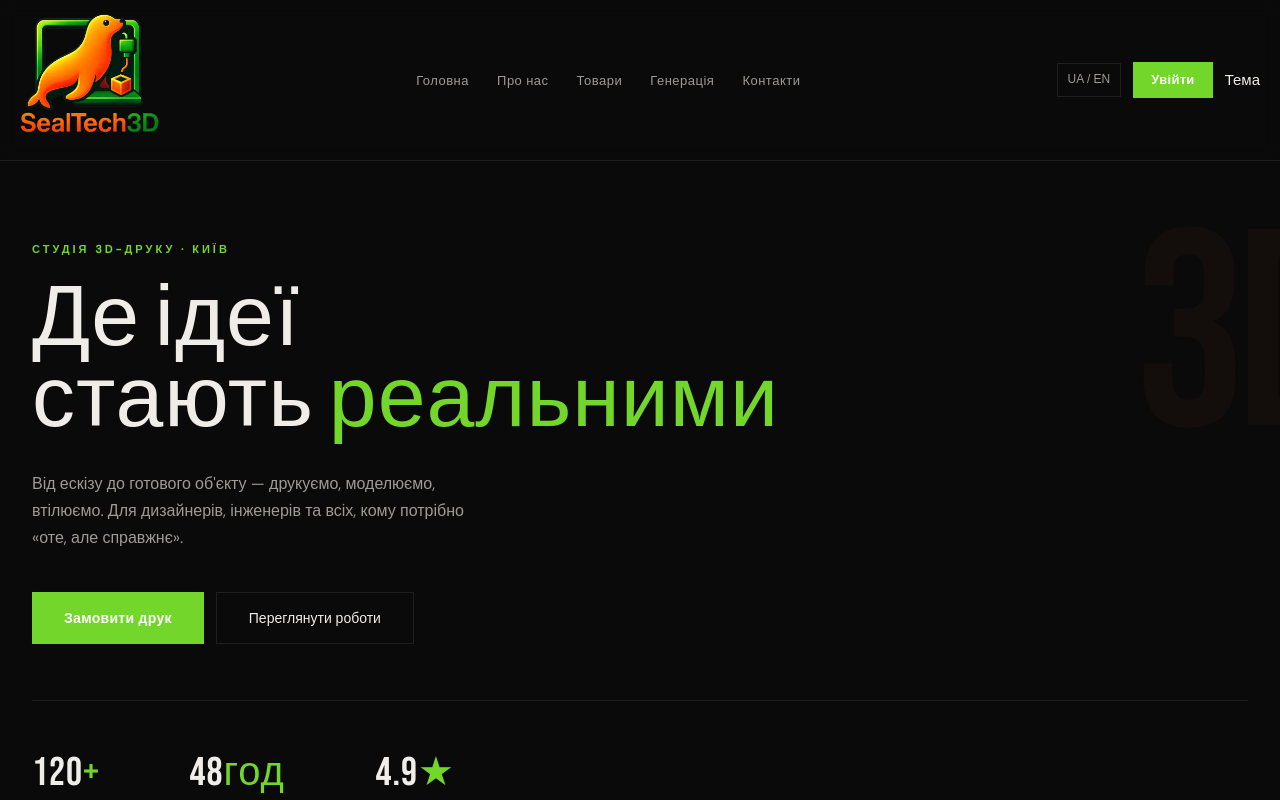
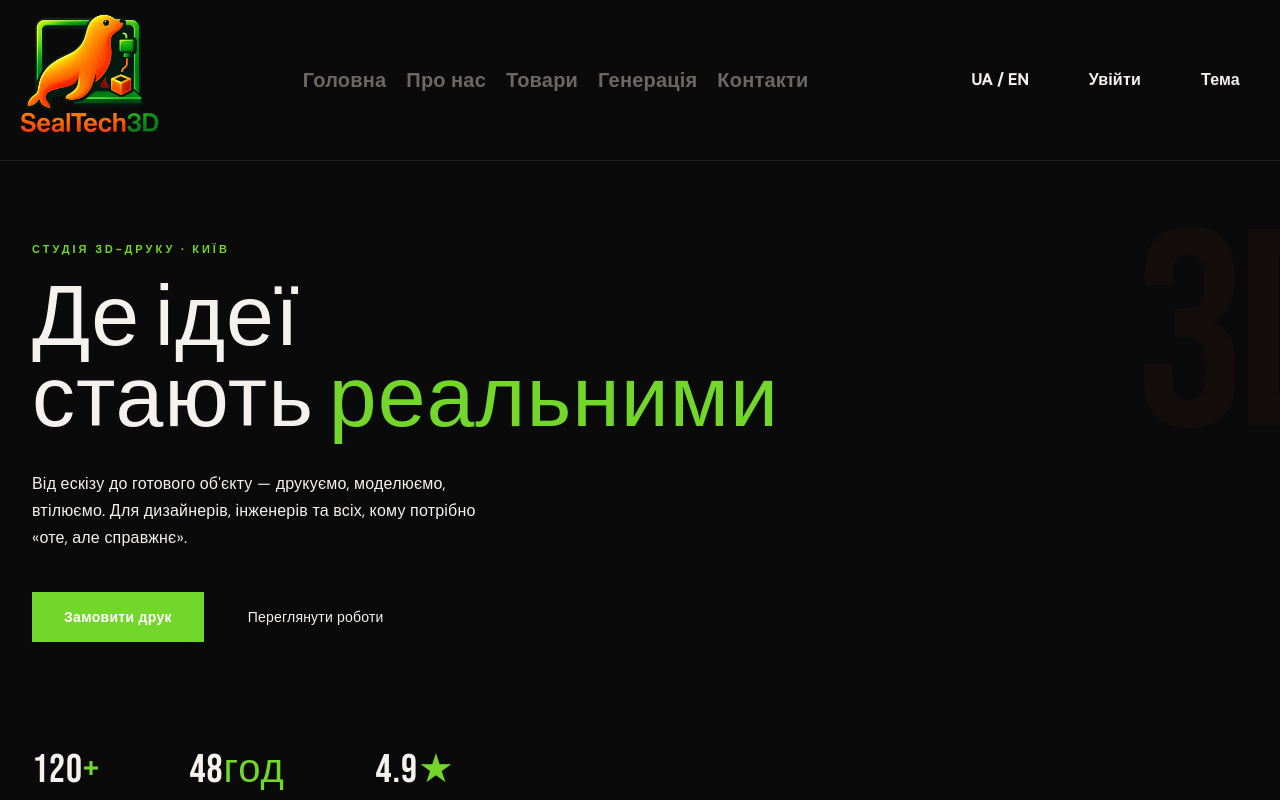
Before and after one commit to Mortiarion/seal-tech-3d-panda-dev, a SvelteKit app in the folder fe/: page / in a window 1280 px wide. Shown: the top 800 px of the page. Built offline with nearby package versions, Linux system fonts and the light colour scheme.

Commit message:
1. добавлена секція хедера приведено до толку. хоча ще тре буде над темою мовою і реєстрацією подумати

```diff
--- a/fe/src/lib/components/landing/SectionHeader.svelte
+++ b/fe/src/lib/components/landing/SectionHeader.svelte
@@ -1,8 +1,7 @@
 <header>
-	<div class="container mx-auto px-5">
+	<div class="container">
 		<nav>
-			<!-- <div class="logo">SEAL<span>TECH</span>3D</div> -->
-			<a href="/" class="logo">
+			<a href="#" class="logo">
 				<img src="/logo.png" width="140" loading="lazy" alt="SealTech3D Logo" />
 			</a>
 
@@ -14,10 +13,10 @@
 				<li><a href="#">Контакти</a></li>
 			</ul>
 
-			<div class="nav-right">
-				<button class="lang">UA / EN</button>
-				<button class="btn-nav">Увійти</button>
-				<button class="btn-theme">Тема</button>
+			<div class="nav-right gap-5">
+				<button class="btn language">UA / EN</button>
+				<button class="btn registration">Увійти</button>
+				<button class="btn theme">Тема</button>
 			</div>
 		</nav>
 	</div>
@@ -28,12 +27,12 @@
 		position: sticky;
 		top: 0;
 		z-index: 10;
-		background: rgba(10, 10, 11, 0.7);
-		backdrop-filter: blur(8px);
+		background: var(--header-bg-transparent);
+		backdrop-filter: var(--backdrop-filter);
 
 		&::after {
 			content: '';
-			border-bottom: 1px solid var(--border);
+			border-bottom: 1px solid var(--border-bottom-section);
 			width: 100%;
 			height: 1px;
 			display: flex;
@@ -44,57 +43,45 @@
 			align-items: center;
 			justify-content: space-between;
 			padding: 10px 0;
+
+			.nav-links {
+				display: flex;
+				gap: 1.25rem;
+				list-style: none;
+
+
+				& a {
+					color: var(--gray);
+					font-size: 1.25rem;
+					font-weight: 900;
+					letter-spacing: var(--letter-spacing-text);
+					transition: color 0.3s;
+
+					&:hover {
+						color: var(--white);
+					}
 				}
 			}
 
-    .logo {
-		font-family: 'Bebas Neue', sans-serif;
-		font-size: 22px;
-		letter-spacing: 2px;
-		color: var(--text);
-	}
-	.logo span {
-		color: var(--accent);
-	}
-	.nav-links {
-		display: flex;
-		gap: 28px;
-		list-style: none;
-	}
-	.nav-links a {
-		color: var(--text2);
-		text-decoration: none;
-		font-size: 13px;
-		font-weight: 500;
-		letter-spacing: 0.5px;
-		transition: color 0.2s;
-	}
-	.nav-links a:hover {
-		color: var(--text);
-	}
 			.nav-right {
 				display: flex;
 				align-items: center;
-		gap: 12px;
+				gap: 1.25rem;
+
+				.language {
+					/* background-color: var(--o); */
 				}
-	.btn-nav {
-		background: var(--accent);
-		color: #fff;
-		border: none;
-		padding: 8px 18px;
-		font-size: 13px;
-		font-weight: 600;
-		cursor: pointer;
-		font-family: 'Manrope', sans-serif;
-		letter-spacing: 0.3px;
+
+				.registration {
+					/* background-color: var(--accent); */
+					/* color: var(--black); */
+					/* border: 1px solid var(--accent); */
 				}
-	.lang {
-		background: none;
-		border: 1px solid var(--border);
-		color: var(--text2);
-		padding: 6px 10px;
-		font-size: 12px;
-		cursor: pointer;
-		font-family: 'Manrope', sans-serif;
+
+				.theme {
+					/* background-color: var(--red); */
+				}
+			}
+		}
 	}
 </style>
--- /dev/null
+++ b/fe/src/lib/components/landing/SectionHero.svelte
@@ -0,0 +1,131 @@
+<section class="hero">
+	<div class="hero-bg">3D</div>
+	<p class="hero-label">Студія 3D-друку · Київ</p>
+	<h1>Де ідеї<br />стають <em>реальними</em></h1>
+	<p class="hero-sub">
+		Від ескізу до готового об'єкту — друкуємо, моделюємо, втілюємо. Для дизайнерів, інженерів та
+		всіх, кому потрібно «оте, але справжнє».
+	</p>
+	<div class="hero-cta">
+		<button class="btn-primary">Замовити друк</button>
+		<button class="btn-outline">Переглянути роботи</button>
+	</div>
+	<div class="hero-stats">
+		<div>
+			<div class="stat-num">120<span>+</span></div>
+			<div class="stat-label">Виконаних проєктів</div>
+		</div>
+		<div>
+			<div class="stat-num">48<span>год</span></div>
+			<div class="stat-label">Середній час виконання</div>
+		</div>
+		<div>
+			<div class="stat-num">4.9<span>★</span></div>
+			<div class="stat-label">Середня оцінка клієнтів</div>
+		</div>
+	</div>
+</section>
+
+<style lang='postcss'>
+/* HERO */
+	.hero {
+		padding: 80px 32px 64px;
+		position: relative;
+		overflow: hidden;
+		border-bottom: 1px solid var(--border);
+	}
+	.hero-label {
+		font-size: 11px;
+		letter-spacing: 3px;
+		color: var(--accent);
+		font-weight: 600;
+		margin-bottom: 20px;
+		text-transform: uppercase;
+	}
+	.hero h1 {
+		font-family: 'Bebas Neue', sans-serif;
+		font-size: 86px;
+		line-height: 0.95;
+		letter-spacing: 1px;
+		margin-bottom: 28px;
+	}
+	.hero h1 em {
+		font-style: normal;
+		color: var(--accent);
+	}
+	.hero-sub {
+		color: var(--text2);
+		font-size: 16px;
+		max-width: 460px;
+		line-height: 1.7;
+		margin-bottom: 40px;
+	}
+	.hero-cta {
+		display: flex;
+		gap: 12px;
+		flex-wrap: wrap;
+	}
+	.btn-primary {
+		background: var(--accent);
+		color: #fff;
+		border: none;
+		padding: 14px 32px;
+		font-size: 14px;
+		font-weight: 600;
+		cursor: pointer;
+		font-family: 'Manrope', sans-serif;
+		letter-spacing: 0.3px;
+		transition: background 0.2s;
+	}
+	.btn-primary:hover {
+		background: var(--accent2);
+	}
+	.btn-outline {
+		background: none;
+		color: var(--text);
+		border: 1px solid var(--border);
+		padding: 14px 32px;
+		font-size: 14px;
+		font-weight: 500;
+		cursor: pointer;
+		font-family: 'Manrope', sans-serif;
+		transition: border-color 0.2s;
+	}
+	.btn-outline:hover {
+		border-color: rgba(255, 255, 255, 0.25);
+	}
+	.hero-stats {
+		display: flex;
+		gap: 40px;
+		margin-top: 56px;
+		padding-top: 40px;
+		border-top: 1px solid var(--border);
+	}
+	.stat-num {
+		font-family: 'Bebas Neue', sans-serif;
+		font-size: 40px;
+		letter-spacing: 1px;
+		color: var(--text);
+	}
+	.stat-num span {
+		color: var(--accent);
+	}
+	.stat-label {
+		font-size: 12px;
+		color: var(--text3);
+		letter-spacing: 0.5px;
+		margin-top: 2px;
+	}
+	.hero-bg {
+		position: absolute;
+		right: -60px;
+		top: 40px;
+		font-family: 'Bebas Neue', sans-serif;
+		font-size: 280px;
+		color: rgba(232, 80, 10, 0.04);
+		letter-spacing: -10px;
+		line-height: 1;
+		pointer-events: none;
+		user-select: none;
+	}
+</style>
--- a/fe/src/routes/+page.svelte
+++ b/fe/src/routes/+page.svelte
@@ -1,5 +1,7 @@
 <script lang='ts'>
 	import SectionHeader from '$lib/components/landing/SectionHeader.svelte';
+	import SectionHero from '$lib/components/landing/SectionHero.svelte';
+
 </script>
 
 <svelte:head>
@@ -10,33 +12,7 @@
 	<SectionHeader />
 
 	<main>
-		<section class="hero">
-			<div class="hero-bg">3D</div>
-			<p class="hero-label">Студія 3D-друку · Київ</p>
-			<h1>Де ідеї<br />стають <em>реальними</em></h1>
-			<p class="hero-sub">
-				Від ескізу до готового об'єкту — друкуємо, моделюємо, втілюємо. Для дизайнерів,
-				інженерів та всіх, кому потрібно «оте, але справжнє».
-			</p>
-			<div class="hero-cta">
-				<button class="btn-primary">Замовити друк</button>
-				<button class="btn-outline">Переглянути роботи</button>
-			</div>
-			<div class="hero-stats">
-				<div>
-					<div class="stat-num">120<span>+</span></div>
-					<div class="stat-label">Виконаних проєктів</div>
-				</div>
-				<div>
-					<div class="stat-num">48<span>год</span></div>
-					<div class="stat-label">Середній час виконання</div>
-				</div>
-				<div>
-					<div class="stat-num">4.9<span>★</span></div>
-					<div class="stat-label">Середня оцінка клієнтів</div>
-				</div>
-			</div>
-		</section>
+		<SectionHero />
 
 		<section class="section">
 			<p class="section-label">Проблема і рішення</p>
@@ -208,107 +184,7 @@
 
 
 
-	/* HERO */
-	.hero {
-		padding: 80px 32px 64px;
-		position: relative;
-		overflow: hidden;
-		border-bottom: 1px solid var(--border);
-	}
-	.hero-label {
-		font-size: 11px;
-		letter-spacing: 3px;
-		color: var(--accent);
-		font-weight: 600;
-		margin-bottom: 20px;
-		text-transform: uppercase;
-	}
-	.hero h1 {
-		font-family: 'Bebas Neue', sans-serif;
-		font-size: 86px;
-		line-height: 0.95;
-		letter-spacing: 1px;
-		margin-bottom: 28px;
-	}
-	.hero h1 em {
-		font-style: normal;
-		color: var(--accent);
-	}
-	.hero-sub {
-		color: var(--text2);
-		font-size: 16px;
-		max-width: 460px;
-		line-height: 1.7;
-		margin-bottom: 40px;
-	}
-	.hero-cta {
-		display: flex;
-		gap: 12px;
-		flex-wrap: wrap;
-	}
-	.btn-primary {
-		background: var(--accent);
-		color: #fff;
-		border: none;
-		padding: 14px 32px;
-		font-size: 14px;
-		font-weight: 600;
-		cursor: pointer;
-		font-family: 'Manrope', sans-serif;
-		letter-spacing: 0.3px;
-		transition: background 0.2s;
-	}
-	.btn-primary:hover {
-		background: var(--accent2);
-	}
-	.btn-outline {
-		background: none;
-		color: var(--text);
-		border: 1px solid var(--border);
-		padding: 14px 32px;
-		font-size: 14px;
-		font-weight: 500;
-		cursor: pointer;
-		font-family: 'Manrope', sans-serif;
-		transition: border-color 0.2s;
-	}
-	.btn-outline:hover {
-		border-color: rgba(255, 255, 255, 0.25);
-	}
-	.hero-stats {
-		display: flex;
-		gap: 40px;
-		margin-top: 56px;
-		padding-top: 40px;
-		border-top: 1px solid var(--border);
-	}
-	.stat-num {
-		font-family: 'Bebas Neue', sans-serif;
-		font-size: 40px;
-		letter-spacing: 1px;
-		color: var(--text);
-	}
-	.stat-num span {
-		color: var(--accent);
-	}
-	.stat-label {
-		font-size: 12px;
-		color: var(--text3);
-		letter-spacing: 0.5px;
-		margin-top: 2px;
-	}
-	.hero-bg {
-		position: absolute;
-		right: -60px;
-		top: 40px;
-		font-family: 'Bebas Neue', sans-serif;
-		font-size: 280px;
-		color: rgba(232, 80, 10, 0.04);
-		letter-spacing: -10px;
-		line-height: 1;
-		pointer-events: none;
-		user-select: none;
-	}
+
 
 	/* PROBLEM SECTION */
 	.section {
--- a/fe/src/routes/layout.css
+++ b/fe/src/routes/layout.css
@@ -3,22 +3,30 @@
 @plugin '@tailwindcss/typography';
 
 :root {
-	--bg: #0a0a0b;
-	--bg2: #111114;
-	--bg3: #18181c;
-	--text: #f0ede8;
-	--text2: #9e9b94;
-	--text3: #5a5855;
-	--accent: #e8500a;
-	--accent2: #ff6a25;
-	--border: rgba(255, 255, 255, 0.07);
-    --black: #0a0a0a;
+	--bg-body: #0a0a0b;
+	/* --bg2: #111114; */
+	/* --bg3: #18181c; */
+	/* --text: #f0ede8; */
+	/* --text2: #9e9b94; */
+	/* --text3: #5a5855; */
+	/* --accent: #e8500a; */
+	/* --accent2: #ff6a25; */
+	--border-main: #ffffff12;
+	--black: #0a0a0a;
 	--white: #f5f2ee;
-	--lime: #c8ff00;
+	/* --lime: #c8ff00; */
 	--cyan: #00d4ff;
 	--mid: #141414;
 	--gray: #6b6864;
-	--border: #1e1e1e;
+
+	--letter-spacing-title: 0.25rem;
+	--letter-spacing-text: 0.0125rem;
+
+	--border-bottom-section: #1e1e1e;
+	--header-bg-transparent: rgba(10, 10, 11, 0.7);
+
+	--backdrop-filter: blur(8px);
+
 	--font-display: 'Bebas Neue', sans-serif;
 	--font-body: 'DM Sans', sans-serif;
 
@@ -30,9 +38,26 @@
 }
 
 body {
-	background: var(--bg);
-	color: var(--text);
+	background: var(--bg-body);
+	color: var(--white);
 	font-family: var(--font-body);
-	font-size: 15px;
 	line-height: 1.6;
+	letter-spacing: var(--letter-spacing-text);
 }
+
+.container {
+	@apply mx-auto px-5;
+}
+
+.btn {
+	padding: 0.75rem 1.25rem;
+	font-weight: 600;
+	cursor: pointer;
+	transition: color 0.3s ease;
+
+	@media (hover: hover) {
+		&:hover {
+			color: var(--gray);
+		}
+	}
+}
```
Lines whose indentation alone changed are shown as unchanged.
